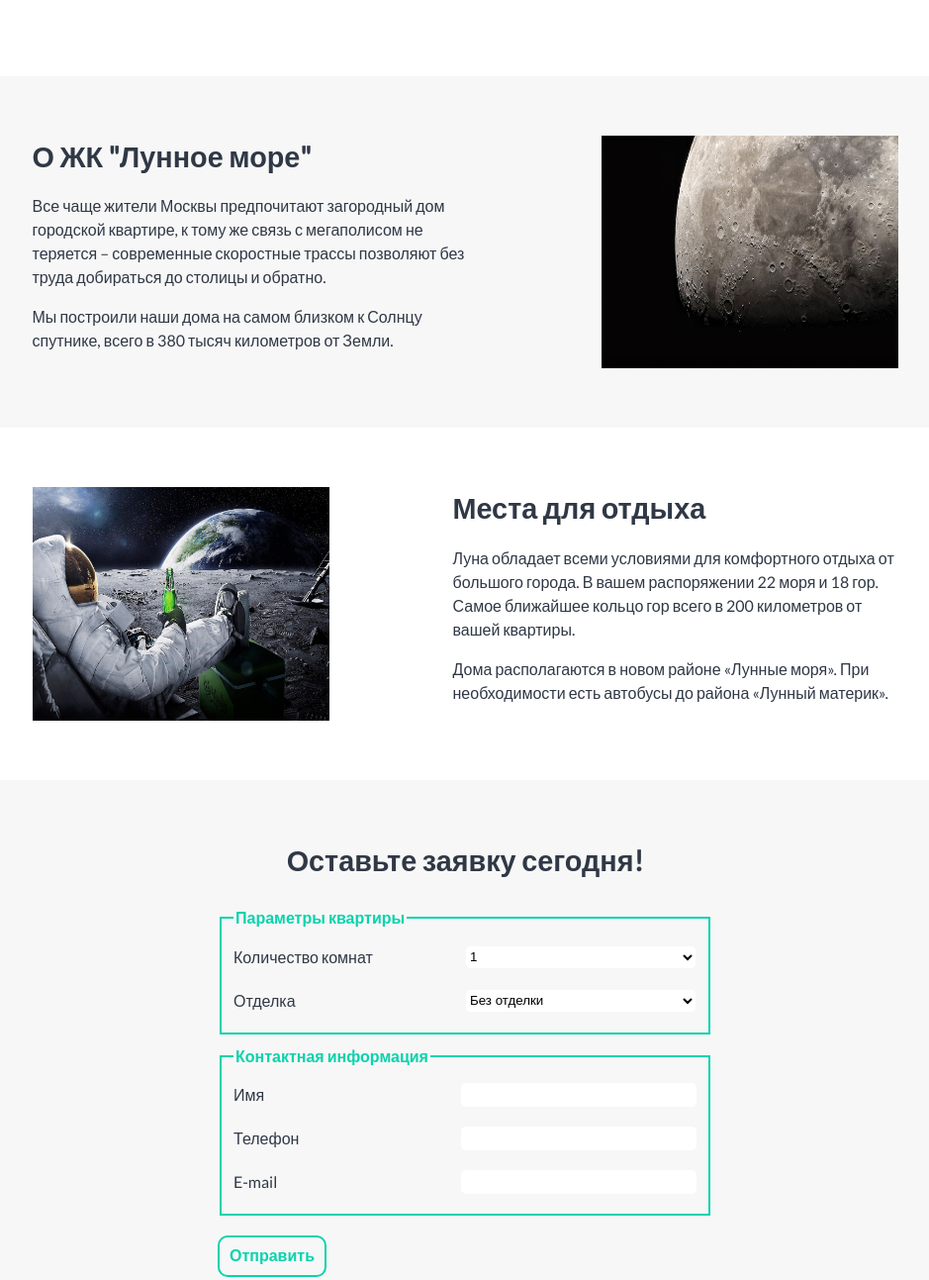
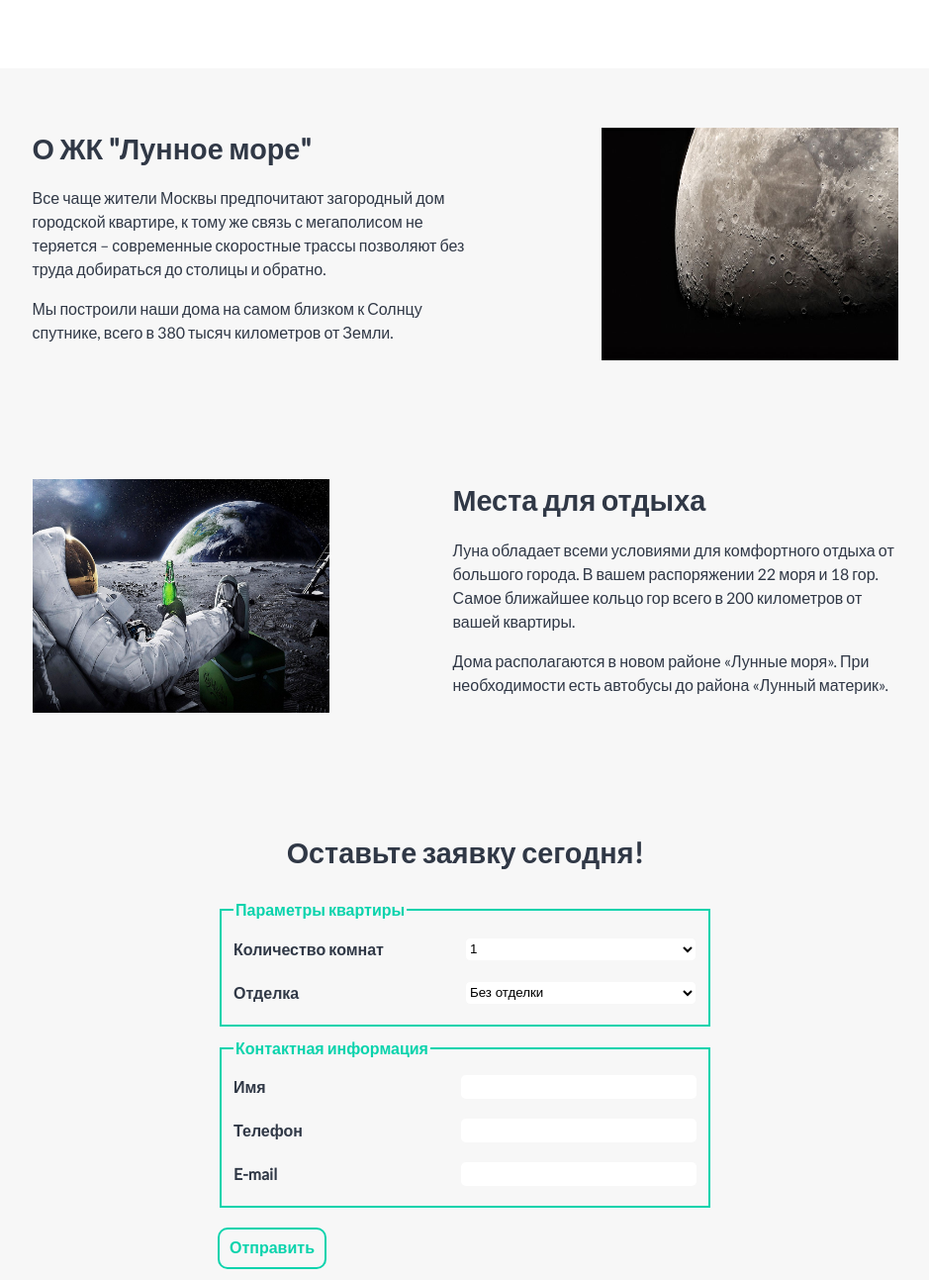
Before and after one commit to FunnyDrew/layout-designer-project-lvl1, a website: page src/index.html in a window 1280 px wide. Shown: the part 800-2093 px from the top of the page at 99% size, without its empty margins (170-1109 px from the left). Drawn offline with Linux system fonts and the light colour scheme.

Commit message:
correction 0.01

```diff
--- a/src/index.html
+++ b/src/index.html
@@ -9,7 +9,7 @@
     <link rel="stylesheet" href="styles/style.css">
 </head>
 <body>
-    <header class="header flex-row flex-between flex-align-items-center w100">
+    <header class="header flex-row flex-between flex-align-items-center w100 text-bold">
         <div class="flex-row">
             <img class="img-40to40" src="img/logo.svg" alt="logo">
             <div class="logo-name">ЖК Лунное море</div>
@@ -33,7 +33,7 @@
             </div>
         </div>
 
-        <div>
+        <section>
             <div id="adv" class="block flex-row">
                 <div class="advantage-block">
                     <h2>Уникальный вид</h2>
@@ -54,7 +54,7 @@
 
             </div>
 
-            <div id="about" class="section-background-color">
+            <section id="about" class="section-background-color">
                 <div class="block flex-row">
                     <div class="block-side-content">
                         <h2>О ЖК "Лунное море"</h2>
@@ -84,7 +84,7 @@
                      </div>
                 </div>
             </div>
-        </div>
+        </section>
         <div class="section-background-color">
             <div id="send" class="block flex-column">
                 <h2>Оставьте заявку сегодня!</h2>
@@ -93,7 +93,7 @@
                         <legend class="form-text">Параметры квартиры</legend>
                         <div class="flex-column">
                             <div class="flex-row flex-between w100 input-padding">
-                                <label>Количество комнат</label>
+                                <label class="text-bold">Количество комнат</label>
                                 <select class="w50 input-brd-radius">
                                     <option>1</option>
                                     <option>2</option>
@@ -101,7 +101,7 @@
                                 </select>
                             </div>
                             <div class="flex-row flex-between w100 input-padding">
-                                <label>Отделка</label>
+                                <label class="text-bold">Отделка</label>
                                 <select class="w50 input-brd-radius">
                                     <option value="one">Без отделки</option>
                                     <option value="two">Лунный камень</option>
@@ -117,15 +117,15 @@
                         <legend class="form-text">Контактная информация</legend>
                         <div class="flex-column">
                             <div class="flex-row flex-between w100 input-padding">
-                                <label>Имя</label>
+                                <label class="text-bold">Имя</label>
                                 <input class="w50 input-brd-radius unbordered" type="text">
                             </div>
                             <div class="flex-row flex-between w100 input-padding">
-                                <label>Телефон</label>
+                                <label class="text-bold">Телефон</label>
                                 <input class="w50 input-brd-radius unbordered" type="text">
                             </div>
                             <div class="flex-row flex-between w100 input-padding">
-                                <label>E-mail</label>
+                                <label class="text-bold">E-mail</label>
                                 <input class="w50 input-brd-radius unbordered" type="text">
                             </div>
                         </div>
--- a/src/styles/style.css
+++ b/src/styles/style.css
@@ -1,5 +1,9 @@
 /** CSS STYLE **/
 body {
+
+  padding: 0;
+
+  margin: 0;
 
   box-sizing: borber-box;
 
@@ -116,7 +120,7 @@ a {
 }
 
 .menu-item {
-  margin-right: 5px;
+  margin-right: 20px;
 }
 
 .section-background-color {
@@ -127,6 +131,10 @@ a {
   background: url("../img/banner.png");
   background-position: center;
   background-size: cover;
+}
+
+.text-bold {
+  font-weight: bold;
 }
 
 .w50 {
```
